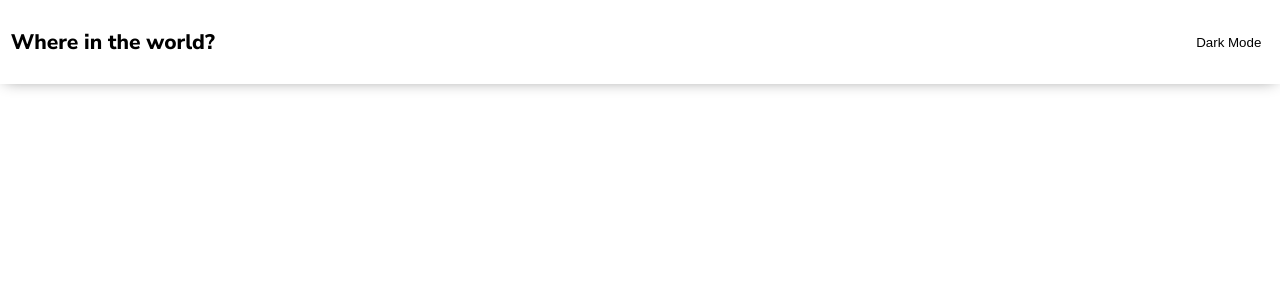
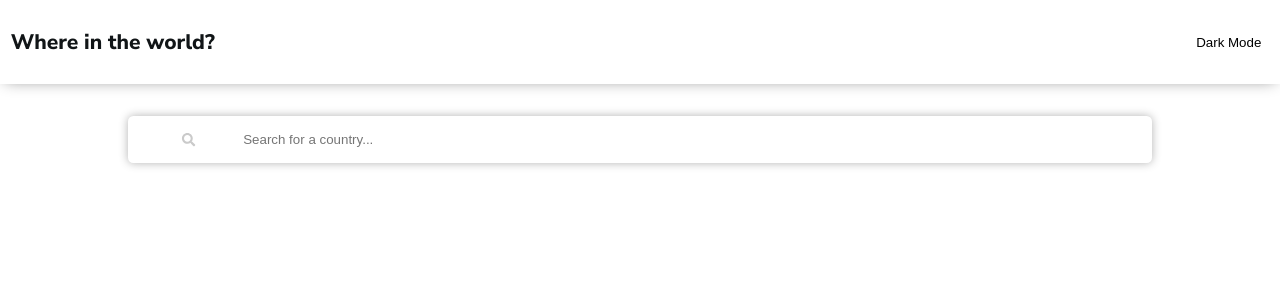
Before and after one commit to TheSylwio/countries-api-challenge, a React (Create React App) app: page / in a window 1280 px wide. Shown: the top 300 px of the page. Built offline with nearby package versions, Linux system fonts and the light colour scheme.

Commit message:
✨ Implemented SearchBar

```diff
--- a/src/App.css
+++ b/src/App.css
@@ -1,38 +1,9 @@
-.App {
-  text-align: center;
+.app {
+  color: hsl(200, 15%, 8%);
 }
 
-.App-logo {
-  height: 40vmin;
-  pointer-events: none;
-}
-
-@media (prefers-reduced-motion: no-preference) {
-  .App-logo {
-    animation: App-logo-spin infinite 20s linear;
-  }
-}
-
-.App-header {
-  background-color: #282c34;
-  min-height: 100vh;
+.app__content {
   display: flex;
   flex-direction: column;
   align-items: center;
-  justify-content: center;
-  font-size: calc(10px + 2vmin);
-  color: white;
 }
-
-.App-link {
-  color: #61dafb;
-}
-
-@keyframes App-logo-spin {
-  from {
-    transform: rotate(0deg);
-  }
-  to {
-    transform: rotate(360deg);
-  }
-}
--- a/src/App.js
+++ b/src/App.js
@@ -1,11 +1,15 @@
 import React from 'react';
 import Navbar from "./components/Navbar";
+import SearchBar from "./components/SearchBar";
 import './App.css';
 
 function App() {
   return (
-    <div className="App">
+    <div className="app">
       <Navbar/>
+      <div className="app__content">
+        <SearchBar/>
+      </div>
     </div>
   );
 }
--- /dev/null
+++ b/src/components/SearchBar.css
@@ -0,0 +1,26 @@
+.searchBar {
+  margin: 24pt 0;
+  padding: 8pt;
+  width: 80vw;
+  display: flex;
+  justify-content: space-between;
+  align-items: center;
+  color: #CACACA;
+  border-radius: 4pt;
+  box-shadow: 0 0 10px 0 hsl(0, 0%, 70%);;
+}
+
+.searchBar__icon {
+  flex: 1;
+  height: 10pt;
+}
+
+.searchBar__input {
+  flex: 9;
+  border: 0;
+  padding: 4pt;
+}
+
+.searchBar__input:focus {
+  outline: 0;
+}
--- /dev/null
+++ b/src/components/SearchBar.js
@@ -0,0 +1,15 @@
+import React from "react";
+import { FontAwesomeIcon } from '@fortawesome/react-fontawesome'
+import { faSearch } from '@fortawesome/free-solid-svg-icons'
+import './SearchBar.css';
+
+function SearchBar() {
+  return (
+    <div className='searchBar'>
+      <FontAwesomeIcon icon={faSearch} className='searchBar__icon'/>
+      <input type='text' placeholder='Search for a country...' className='searchBar__input'/>
+    </div>
+  )
+}
+
+export default SearchBar;
```
